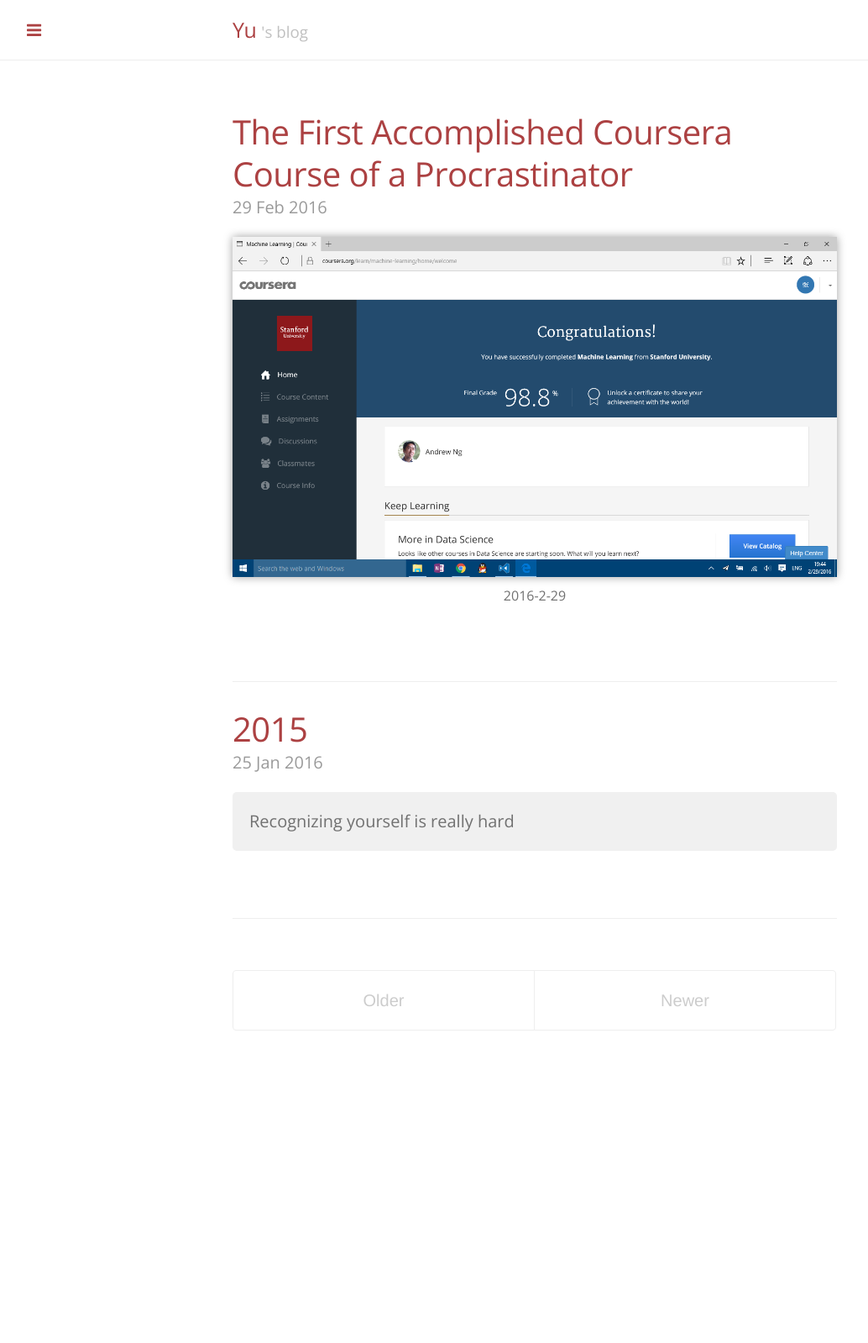
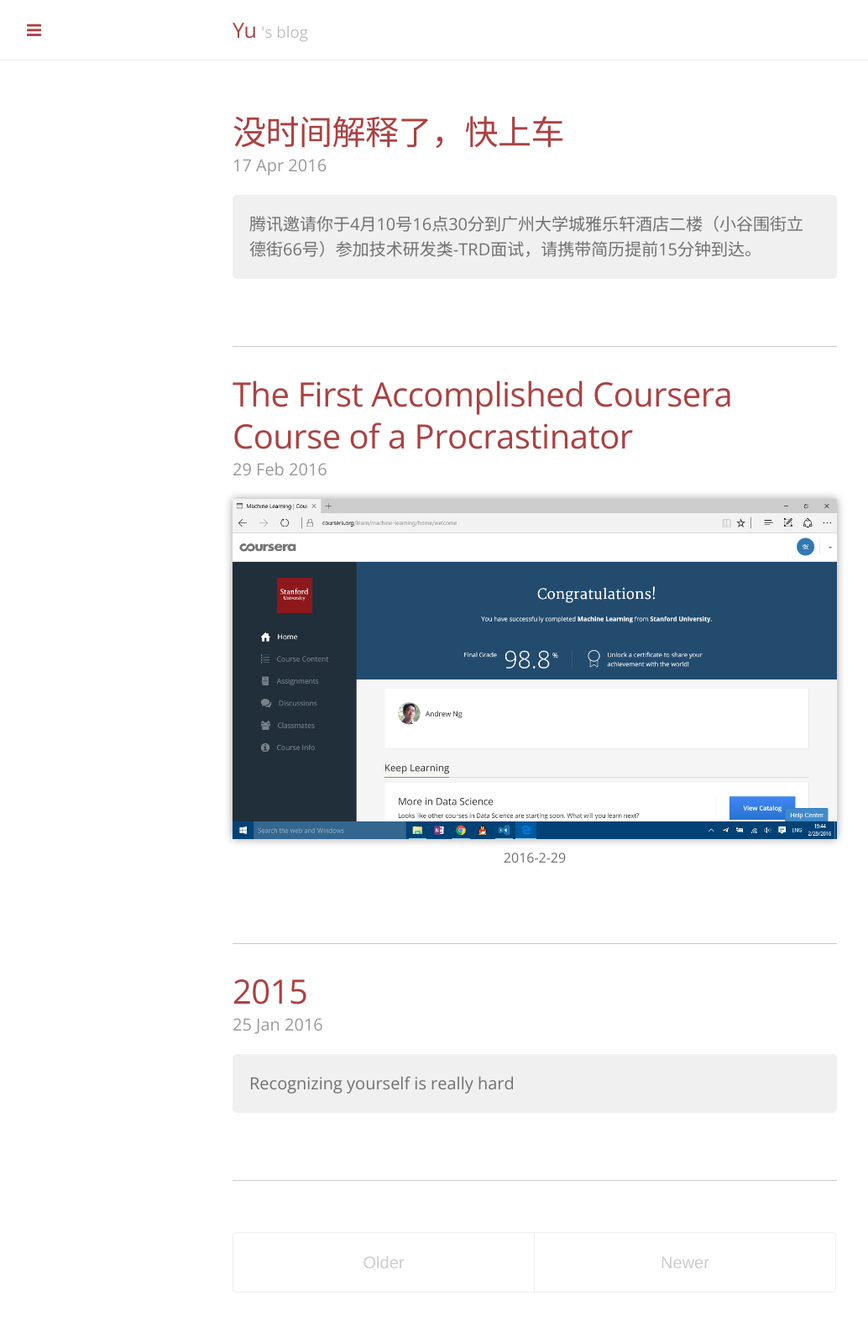
Before and after one commit to neilsustc/neilsustc.github.io, a Jekyll site: the page built from index.html, in a window 1280 px wide. Shown: the whole page at 84% size, without its empty margins (3-1037 px from the left). Built offline with Jekyll 4.4.1, drawn with Linux system fonts in a browser that asks for light colours; some web fonts are replaced; the list of posts is cut into pages by our own code; before the commit the page ends 1287 px from its top, so only the background shows below that; some of the changed lines change nothing that is shown.

Commit message:
new post

```diff
--- /dev/null
+++ b/_posts/2016-04-17-tencent-interview.md
@@ -0,0 +1,67 @@
+---
+layout: post
+title: 没时间解释了，快上车
+---
+
+<div class="excerpt">
+    腾讯邀请你于4月10号16点30分到广州大学城雅乐轩酒店二楼（小谷围街立德街66号）参加技术研发类-TRD面试，请携带简历提前15分钟到达。
+</div>
+
+&emsp;&emsp;面试前一天晚上，我用百度地图搜了一下面试地点，看一下路线怎么走。从学校到深圳北30，40分钟左右，坐高铁到广州南36分钟左右，然后坐地铁到终点1小时10分钟左右。当天上午买了14:05出发的高铁，估摸着加上进站，检票，换乘等时间差不多4点10来分左右能到。
+
+&emsp;&emsp;其实之前我有差点错过火车的经历，然而教训还不够深。1点都过好一会了我还不慌不忙的，最后室友都急了。我也总算觉得有点紧迫了，1点20左右从宿舍出门，不过应该还是能赶上的。走到校门口，心想着坐高铁可以刷身份证就不去取票了，结果口袋一摸，可以，钱包身份证还在宿舍躺着呢，顿时无语，看来得改签了。
+
+&emsp;&emsp;再次回到宿舍拿好东西，打开12306一看，“网站上进行退票改签不得迟于开车前30分钟”，我这恰恰迟了几分钟，算了，到车站再说吧。等到了深圳北发现不论人工窗口还是售票机前都排了很长的队，以肉眼不可见的速度前进着。看见退票窗口人比较少，就去问了一下，说不能退票但可以改签。但是改签得去改签窗口排队。要是去人工窗口改签的话得排很久，而12306上时间太近的车次又不显示，最早是3点之后的车次，票也不多，刷新刷新就没了。一时间没有什么好办法，心中已萌生一丝退意。事后觉得，幸好不能让我退票，万一让我退了说不定就真不想去了。这时已经在广州的小伙伴给我发了消息，问我在哪，快点过来，帮我问了问说迟一点也没啥。我于是拿定主意不管怎样还是要去试一试。
+
+&emsp;&emsp;话虽这么说，可是还是没有合适的车次。我想了想，既然决定要去，干脆大胆一点，直接进站，找一趟去广州的车上车再说，补票改签什么的再说。进站时有个检票口，排队的时候我就想着这里检票到底是检什么，我这身份证里过了时间的票让不让进。排到我之后递过去身份证，过一会儿递回给我，什么也没问，难道进站检票只是看一下你有没有车票？挺好奇的。一进车站，我就在大屏幕上找开往广州南的高铁，最近的一趟赶不上，就看准了G6525，14:47出发。火车站台前还有一个检票口，我又开始想该怎么解释好让检票员放我进站台。结果到了检票口，门常开根本不检票，我拿着身份证想问下工作人员，问还没问出来，他一个劲的往里招手，快进快进，于是我就默默随着人群进站台上了车。开车之后又问了乘务员，她听完说没事，出站的时候解释一下就好。听她这么一说，感觉也没多大点事儿，心想这也太人性化了，还改签个啥啊。到站下车，我心想我毕竟是有车票的人，先去试下能不能过闸机，一试，不行。心想，这程序怎么写的，不科学啊，难道非得是这一趟车的才能刷吗？于是就去补票处，给她身份证查了一下，解释都不用，给我写了一张小纸片就可以出站了。
+
+&emsp;&emsp;然后查地图，坐地铁，最后在4点50左右到了目的地，迟了20多分钟，不过应该还不算太久。签到的时候顺便问了一句，发现其实4点的人都还没面试完，亏我还这么急地赶过来。不过既然什么也没耽误也就放心了。
+
+&emsp;&emsp;面试完7点都过了10来分钟，回去的高铁早卖光了。等了等之前说的同伴，一起到广州东站坐火车回深圳，11点半到罗湖，打个Uber回校，到宿舍已经12点20了。放下东西，回想着今天坐了两趟火车，走了不少路，又一直在赶时间，感觉时间过了很久很久，虽然实际上只过了不到一天，感觉很奇妙。不过往后交通只会更发达，这点距离恐怕更加算不了什么了。
+
+<hr class="quarter" />
+
+&emsp;&emsp;我后来猜测可能因为深圳和广州之间是城际高铁（C字开头），检票什么的都很宽松，就像地铁一样。我既没退票又没改签，最后还是到了广州。
+&emsp;&emsp;如果直接在12306重新买一张票，相比起来会再迟20分钟；如果去人工窗口排队改签，排队至少20分钟，等到那时候能改签的车次还得往后拖，更不止20分钟。
+
+&emsp;&emsp;回想起当时的想法，我还是很惊讶的，或者说当我拿定主意去广州的时候，我就意识到今天肯定会做一些以前没做过的事了。在这次经历之前，我能想到的“正常”的办法，只有改签或者重新买票。而很明显火车站是不可能直接跟大家说，其实每趟车多站几个人也是没啥的（况且总会有错过火车的人），也不会说，你买的几点的票也没太大关系，反正总车程也就36分钟，十来分钟左右一趟。它只会告诉你去改签，这才是“规范”的做法。
+
+&emsp;&emsp;想做什么事，只管大胆去做，大胆去问。你所有能想到的，都是基于你已经知道。
+
+&emsp;&emsp;你觉得没有办法，并不是真的没有办法。
+
+-----
+
+## 有关面试的细节
+
+因为暂时还没打算工作，想做人工智能，机器学习方面的研究，所以申请职位的时候投的是基础研究。
+
+然而一开始，面试的工程师问我投的什么岗位，我说基础研究，他像是有点意外，问我为什么选这个岗位，在我天真地回答以为腾讯有研究院之后，他告诉我并没有，然后就轮到我吃惊了。他说他是做后端的，又接着说没关系，面试差不多就开始了。首先当然是让我介绍下自己，然后谈一谈做过什么东西，什么都聊聊。接着就开始问问题了，我猜问的问题应该不算什么机密，应该还是可以写一下的
+
+- 数据库事务的特性有哪些？我只记得缩写是ACID，其中A是原子性，还有某个是一致性，其余就记不得了
+- 进程线程的差别？我只知道形象化的解释
+- 多个线程之间共享内存里面什么东西？答不上来，其实操作系统课正好讲到这些，然而还没看
+- 多个进程之间怎么通信？也是恰好随操作系统课程看了书，记得很清楚有shared-memory和message-passing两种模式，然后他说还有管道。。。好像还有其他方式，但我只看过教材
+  ![IPC](imgs/ipc.png)
+- DDoS攻击是啥？我知道是啥啥拒绝服务攻击，就是给服务器发很多很多请求，让他没法正常服务
+- DDoS具体利用的是哪个协议什么特性呢？TCP三次握手，只发请求不回，让服务器等到超时
+- 怎么防范DDoS攻击呢？我也想不出什么办法。他告诉我一是请运营商帮忙，他们有某些特征来判断是不是攻击（到底是啥特征我问了问他也说不出来），再就是加服务器（这不就是暴力解法吗）。（看来以后这些问题，多么嫌弃的方法也得说。。。）
+- ...
+
+应该还有很多其他问题，有些我答不上来也记不清了。问得我都只好说，看来我这些基础知识还记不牢啊。现在我回想起来，这分明就是在问你自己后端方向的基础知识啊。。。说好的基础研究呢。。。当然不知道那确实也不能怪别人，只是没想这在这些方向上继续发展，就没有准备。
+
+腾讯的校园招聘确实是为了公司未来的人才储备。整体以产品为导向，让你参与某个具体的项目，随着做项目学习。要说还有什么其他机会就是会派你参加开发者大会等等，不会有长期的去研究所等地方的学习机会。公司毕竟还是以产品，利润为重，用他的话说，花钱了研究了不一定有用处，还可能给别人做嫁衣。
+
+## 后记
+
+&emsp;&emsp;某天在宿舍到图书馆的路上，心里正在构思着怎么把这次去广州的感想记录下来。看到前面小路上有两个人，其中一个像是校长，像是在欣赏学校的风景，看看那栋楼看看树。我走近时**本能**地绕到了旁边并排的路，从旁边再次确认是校长之后，我立刻又后悔了，在路上遇到校长，还看起来没在忙什么事，这样的机会可不多啊。我应该直接选择走那条小路，经过校长旁边的时候，问他，“校长，我们学校的计算机系怎么样了”？经过之后我还在纠结，我要不要回头再去问呢，然而最后还是没有回头。当时只觉得明明正想着大胆做大胆问，这不是啪啪啪地打脸吗。
+
+&emsp;&emsp;我还知道我用**本能**这个词，其实算是一种逃避，把原因归到听起来是虚无的，改不了的东西上，是心理上的自我保护。应该用**习惯性地**更为贴切。
+
+&emsp;&emsp;其实如果是事先约好去和校长聊聊，那没啥好紧张的。只不过没想到是偶遇，就慌了。下次再碰见，一定得去问问。
+
+<hr class="quarter" />
+
+<div class="image-wrapper">
+    <img src="/static/imgs/notdriver.jpg" alt="not driver"/>
+</div>
--- a/static/css/common.css
+++ b/static/css/common.css
@@ -6,7 +6,7 @@
     color: black;
 }
 body {
-    color: #303030;
+    color: black;
 }
 /* */
 blockquote cite {
@@ -30,6 +30,9 @@
 }
 mark {
     border-radius: 5px;
+}
+hr {
+    border-top-color: #c8c8c8;
 }
 /* excerpt */
 .excerpt {
@@ -57,3 +60,9 @@
     padding-bottom: 0.5rem;
     font-size: 0.8rem;
 }
+hr.quarter {
+    width: 25%;
+    margin-left: auto;
+    margin-right: auto;
+    border-top-color: #c8c8c8;
+}
```
Also changed, not shown: static/imgs/notdriver.jpg (added).
